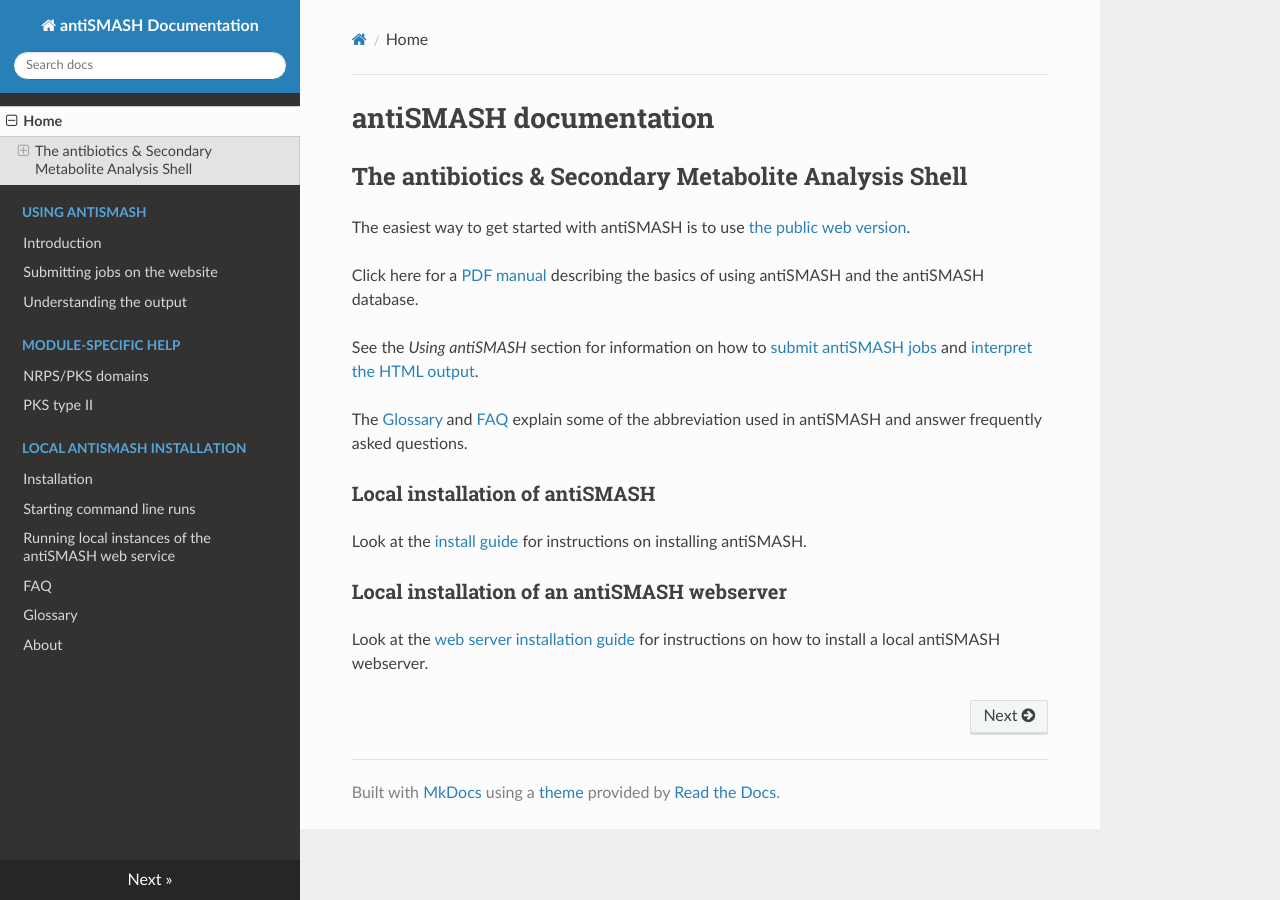
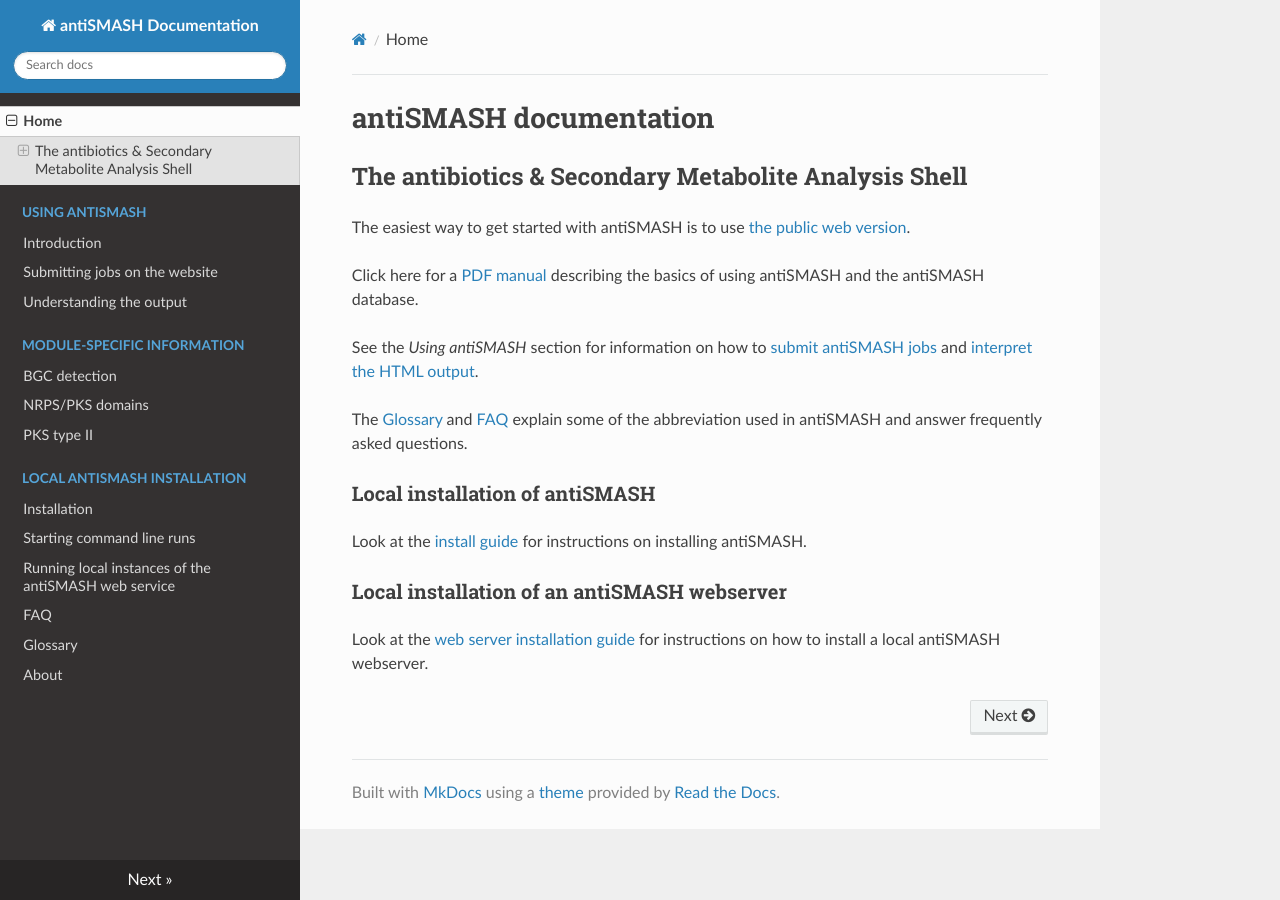
Before and after one commit to antismash/documentation, an MkDocs documentation site: the page built from docs/index.md, in a window 1280 px wide. Built offline with MkDocs 1.6.1, drawn with Linux system fonts in a browser that asks for light colours; nearby versions of some CDN libraries.

Commit message:
rename Module-speciific help to Module-specific information; add BGC rule section to Module-specific information

```diff
--- a/mkdocs.yml
+++ b/mkdocs.yml
@@ -5,7 +5,8 @@ nav:
       - Introduction: intro.md
       - Submitting jobs on the website: website_submission.md
       - Understanding the output: understanding_output.md
-    - Module-specific help:
+    - Module-specific information:
+       - BGC detection: clusterrules.md
        - NRPS/PKS domains: modules/nrps_pks_domains.md
        - PKS type II: modules/t2pks.md
     - Local antiSMASH installation:
```
Also changed, not shown: docs/clusterrules.md (added, +3 -0 lines).
